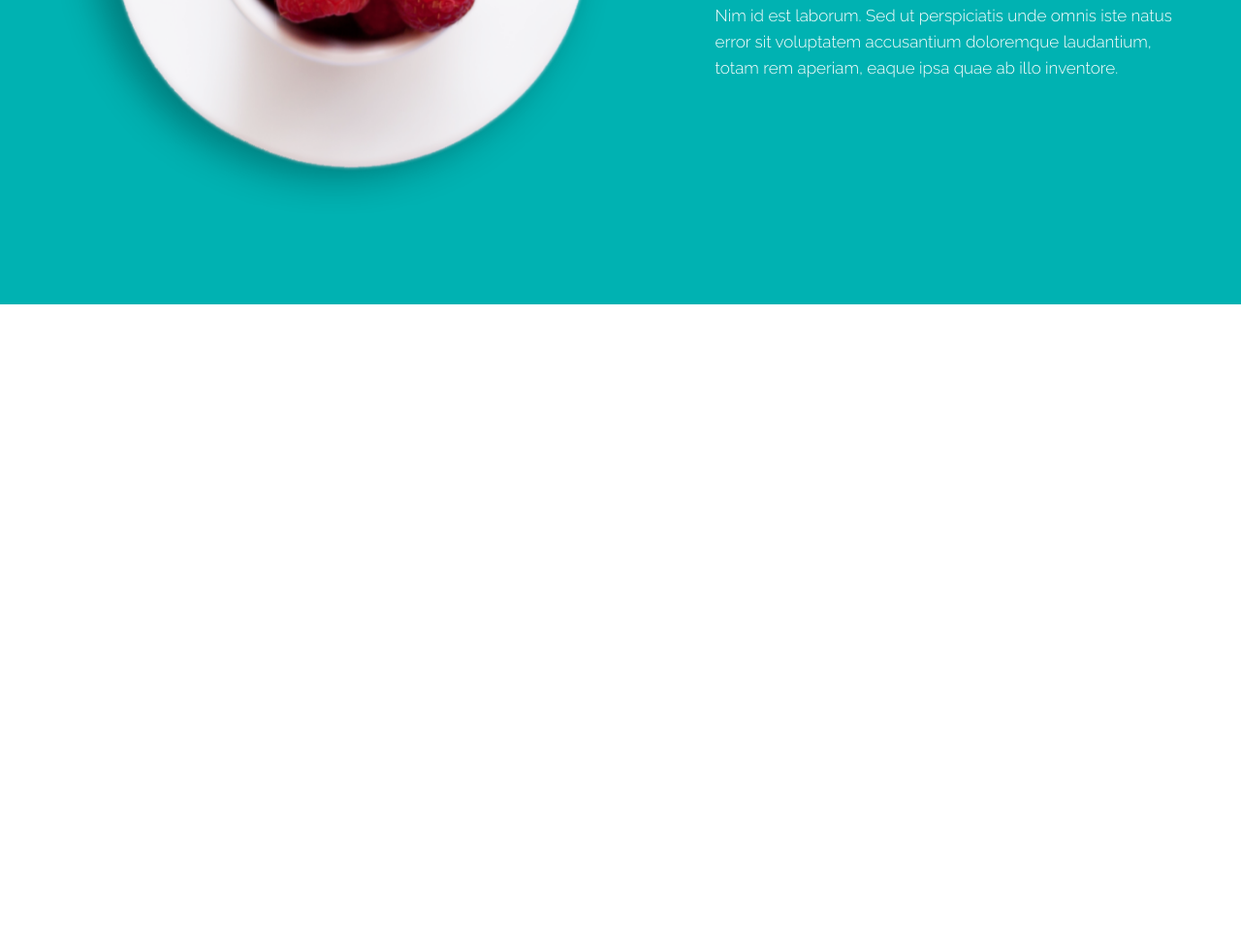
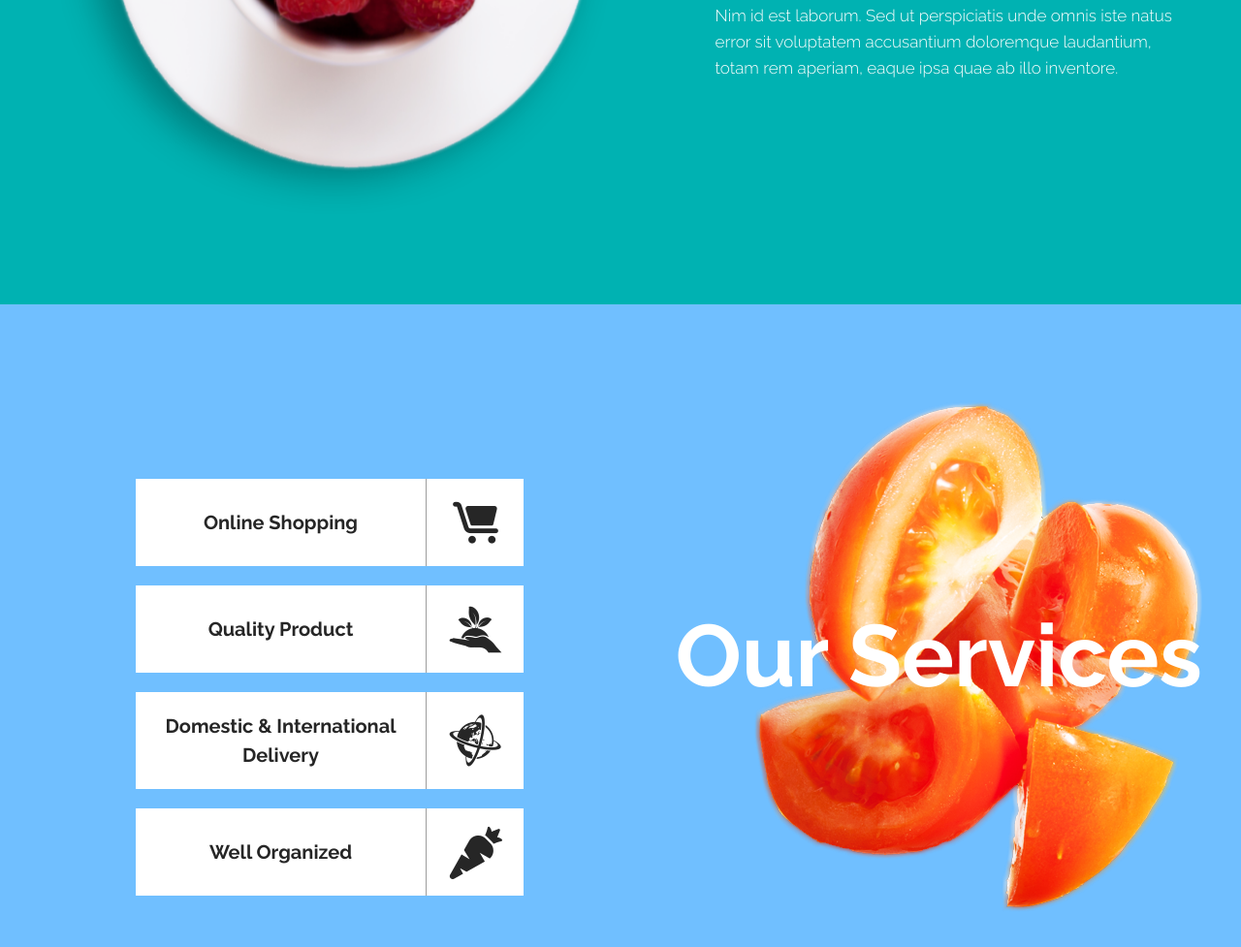
Before and after one commit to Rafnexx/WeeklyWebDevChallange, a plain HTML site: page 2/index.html in a window 1280 px wide. Shown: the part 1193-2170 px from the top of the page at 97% size. Before the commit the page ends 1507 px from the top, so only its background shows below. Drawn offline with nearby package versions, Linux system fonts and the light colour scheme.

Commit message:
services section almost finished

```diff
--- a/2/index.html
+++ b/2/index.html
@@ -57,11 +57,11 @@
     <div class="container">
       <div class="row no-gutters">
         <div class="col-6 image-wrapper">
-          <img class="about-image" src="images/img.png" alt="raspberries in cup" >
+          <img class="about-image" src="images/about_bg.png" alt="raspberries in cup" >
         </div>
         <div class="col-5 offset-1">
           <div class="about-text-wrapper">
-            <h2 class="about-heading">About Us</h2>
+            <h2 class="about-heading section-heading">About Us</h2>
             <p class="about-text">
               Abore Cahee magna aliqua. Ut enim ad minim veniam, quis nostrud exercitation ullamco laboris nisi ut aliquip ex ea commodo consequat. Duis aute irure dolor in reprehenderit in voluptate velit esse cillum.
             </p>
@@ -75,7 +75,71 @@
   </section>
 
 
-  <section id="services"></section>
+  <section id="services">
+    <div class="container">
+      <div class="row">
+        <div class="col-4 offset-1 cards-wrapper">
+          <div class="row card-row">
+            <div class="col">
+              <div class="card-wrapper">
+                <div class="card-wrapper_text">
+                  <p class="card-wrapper_text--content">Online Shopping</p>
+                </div>
+                <div class="card-wrapper_img">
+                  <img src="images/online_shopping.png" alt="online shopping">
+                </div>
+              </div>
+            </div>
+          </div>
+
+          <div class="row card-row">
+            <div class="col">
+              <div class="card-wrapper">
+                <div class="card-wrapper_text">
+                  <p class="card-wrapper_text--content">Quality Product</p>
+                </div>
+                <div class="card-wrapper_img">
+                  <img src="images/quality_product.png" alt="quality product">
+                </div>
+              </div>
+            </div>
+          </div>
+
+          <div class="row card-row">
+            <div class="col">
+              <div class="card-wrapper">
+                <div class="card-wrapper_text">
+                  <p class="card-wrapper_text--content">Domestic & International Delivery</p>
+                </div>
+                <div class="card-wrapper_img">
+                  <img src="images/domestic_international_delivery.png" alt="domestic & international delivery">
+                </div>
+              </div>
+            </div>
+          </div>
+
+
+          <div class="row card-row">
+            <div class="col">
+              <div class="card-wrapper">
+                <div class="card-wrapper_text">
+                  <p class="card-wrapper_text--content">Well Organized</p>
+                </div>
+                <div class="card-wrapper_img">
+                  <img src="images/well_organized.png" alt="well organized">
+                </div>
+              </div>
+            </div>
+          </div>
+        </div>
+
+        <div class="col-6 offset-1 services-image-wrapper">
+          <h2 class="services-heading section-heading">Our Services</h2>
+          <img src="images/services_bg.png" alt="our services">
+        </div>
+      </div>
+    </div>
+  </section>
   <section id="gallery"></section>
   <section id="blog"></section>
   <section id="contact"></section>
--- a/2/style.css
+++ b/2/style.css
@@ -42,6 +42,14 @@ body {
   text-decoration: none;
   color: #eee;
   background-color: #ff4033;
+}
+
+.section-heading {
+    margin: 0 0 10px 0;
+    font-size: 9rem;
+    font-family: 'Raleway';
+    font-weight: bold;
+    color: #fff;
 }
 
 /* -------- HEADER -------- */
@@ -153,13 +161,6 @@ section#about {
 .about-text-wrapper {
   padding: 16rem 0 22rem 0;
 }
-.about-heading {
-  margin: 0 0 10px 0;
-  font-size: 9rem;
-  font-family: 'Raleway';
-  font-weight: bold;
-  color: #fff;
-}
 .about-text {
   font-size: 1.7rem;
   font-family: 'Raleway';
@@ -167,3 +168,54 @@ section#about {
   line-height: 2.7rem;
   color: #fff;
 }
+
+/* SERVICES SECTION */
+section#services {
+  background-color: #70bfff;
+}
+
+.cards-wrapper {
+  padding: 18rem 0 15rem 0;
+}
+.card-row {
+  margin-bottom: 2rem;
+}
+.card-row:last-of-type {
+  margin-bottom: 0;
+}
+.card-wrapper {
+  display: flex;
+  align-items: center;
+  background-color: #fff;
+  max-height: 100px;
+  overflow: hidden;
+}
+.card-wrapper_text {
+  flex-basis: calc(100% - 100px);
+  padding: 3rem 2rem;
+  border-right: 1px solid #9d9d9d;
+}
+.card-wrapper_text--content {
+  margin-bottom: 0;
+  font-size: 2rem;
+  font-family: 'Raleway';
+  font-weight: 700;
+  color: #262626;
+  text-align: center;
+}
+.card-wrapper_img {
+  margin: 0 auto;
+}
+
+.services-image-wrapper {
+  position: relative;
+  padding: 10rem 0 16rem 0;
+  text-align: right;
+}
+.services-heading {
+  position: absolute;
+  display: block;
+  top: 50%;
+  right: 0;
+  transform: translateY(-80%);
+}
```
Also changed, not shown: 2/images/about_bg.png (renamed from 2/images/img.png), 2/images/domestic_international_delivery.png (added), 2/images/online_shopping.png (added), 2/images/quality_product.png (added), 2/images/services_bg.png (added), 2/images/well_organized.png (added).
